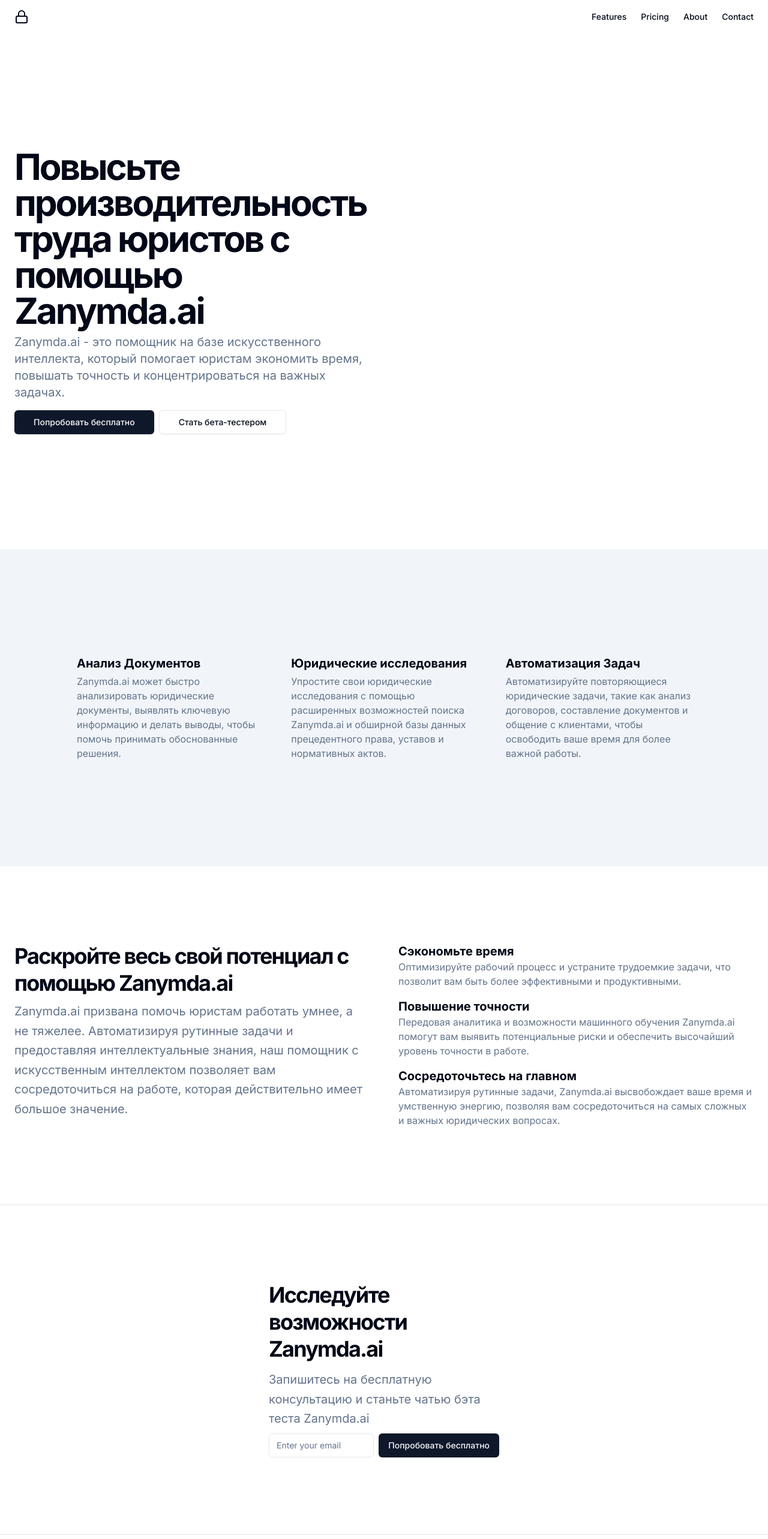
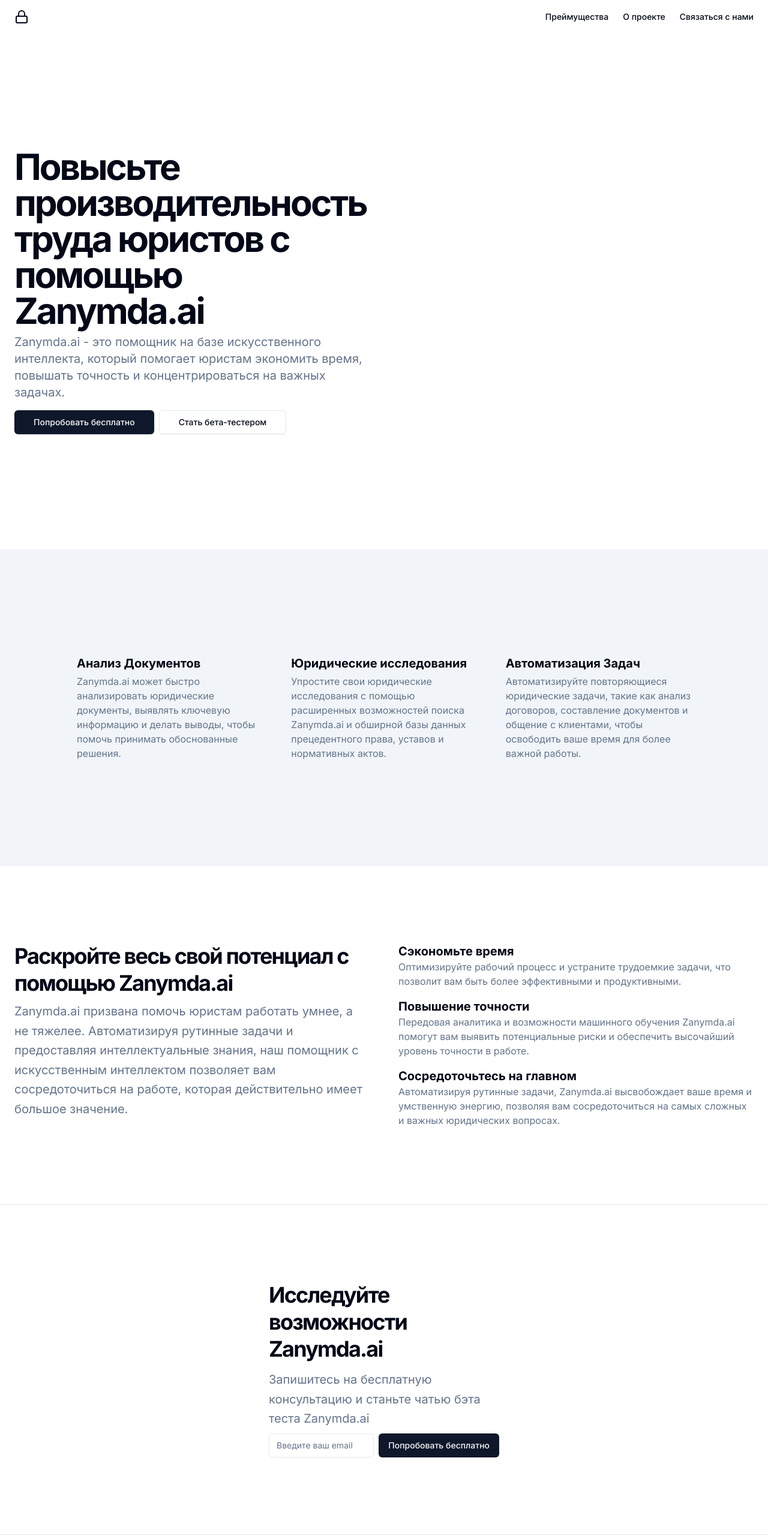
Before and after one commit to mountain-nomad/legal_front, a Next.js app: page / in a window 1280 px wide. Shown: the top 2566 px of the page at 60% size. Built offline with nearby package versions, Linux system fonts and the light colour scheme.

Commit message:
gmail handler

```diff
--- a/src/app/components/navbar.tsx
+++ b/src/app/components/navbar.tsx
@@ -10,16 +10,14 @@
         </Link>
         <nav className="ml-auto flex gap-4 sm:gap-6">
           <Link href="#" className="text-sm font-medium hover:underline underline-offset-4" prefetch={false}>
-            Features
+            Преймущества
+          </Link>
+
+          <Link href="#" className="text-sm font-medium hover:underline underline-offset-4" prefetch={false}>
+            О проекте
           </Link>
           <Link href="#" className="text-sm font-medium hover:underline underline-offset-4" prefetch={false}>
-            Pricing
-          </Link>
-          <Link href="#" className="text-sm font-medium hover:underline underline-offset-4" prefetch={false}>
-            About
-          </Link>
-          <Link href="#" className="text-sm font-medium hover:underline underline-offset-4" prefetch={false}>
-            Contact
+            Связаться с нами
           </Link>
         </nav>
       </header>
--- a/src/app/page.tsx
+++ b/src/app/page.tsx
@@ -1,8 +1,19 @@
+"use client"
+
 import Link from "next/link"
 import { Input } from "@/components/ui/input"
 import { Button } from "@/components/ui/button"
+import { useState } from "react";
 
 export default function Home() {
+  const [email, setEmail] = useState('');
+
+  const handleSubmit = (event: any) => {
+    event.preventDefault();
+    console.log(email);
+    // Add any additional actions you want to perform with the email
+  };
+
   return (
     <div className="flex flex-col min-h-[100dvh]">
       <main className="flex-1">
@@ -122,10 +133,16 @@
                 Запишитесь на бесплатную консультацию и станьте чатью бэта теста Zanymda.ai
                 </p>
               </div>
-              <form className="flex gap-2">
-                <Input type="email" placeholder="Enter your email" className="max-w-lg flex-1" />
-                <Button type="submit">Попробовать бесплатно</Button>
-              </form>
+              <form onSubmit={handleSubmit} className="flex gap-2 w-full max-w-md">
+                  <Input
+                    type="email"
+                    placeholder="Введите ваш email"
+                    value={email}
+                    onChange={(e) => setEmail(e.target.value)}
+                    className="flex-grow"
+                  />
+                  <Button type="submit">Попробовать бесплатно</Button>
+                </form>
             </div>
           </div>
         </section>
```
